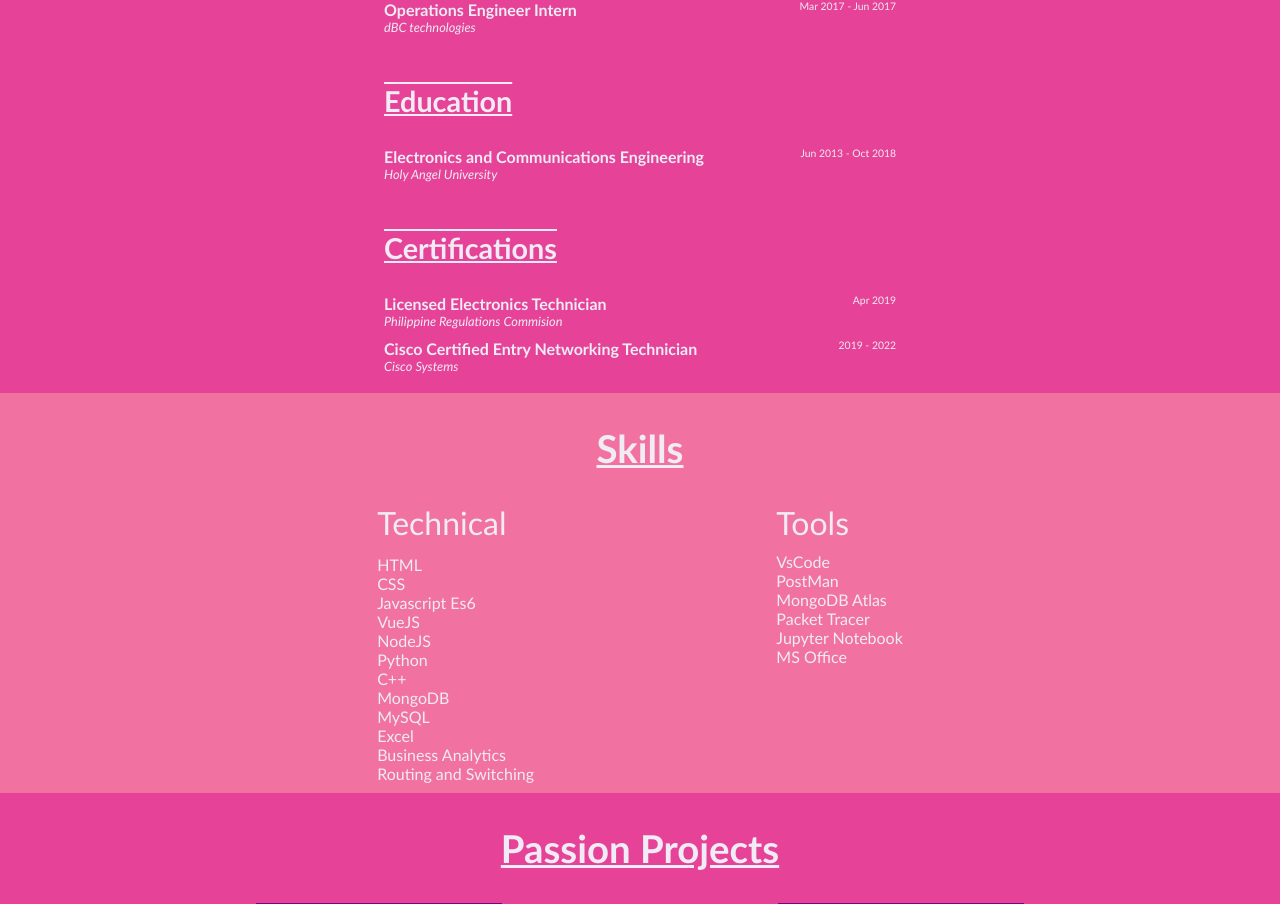
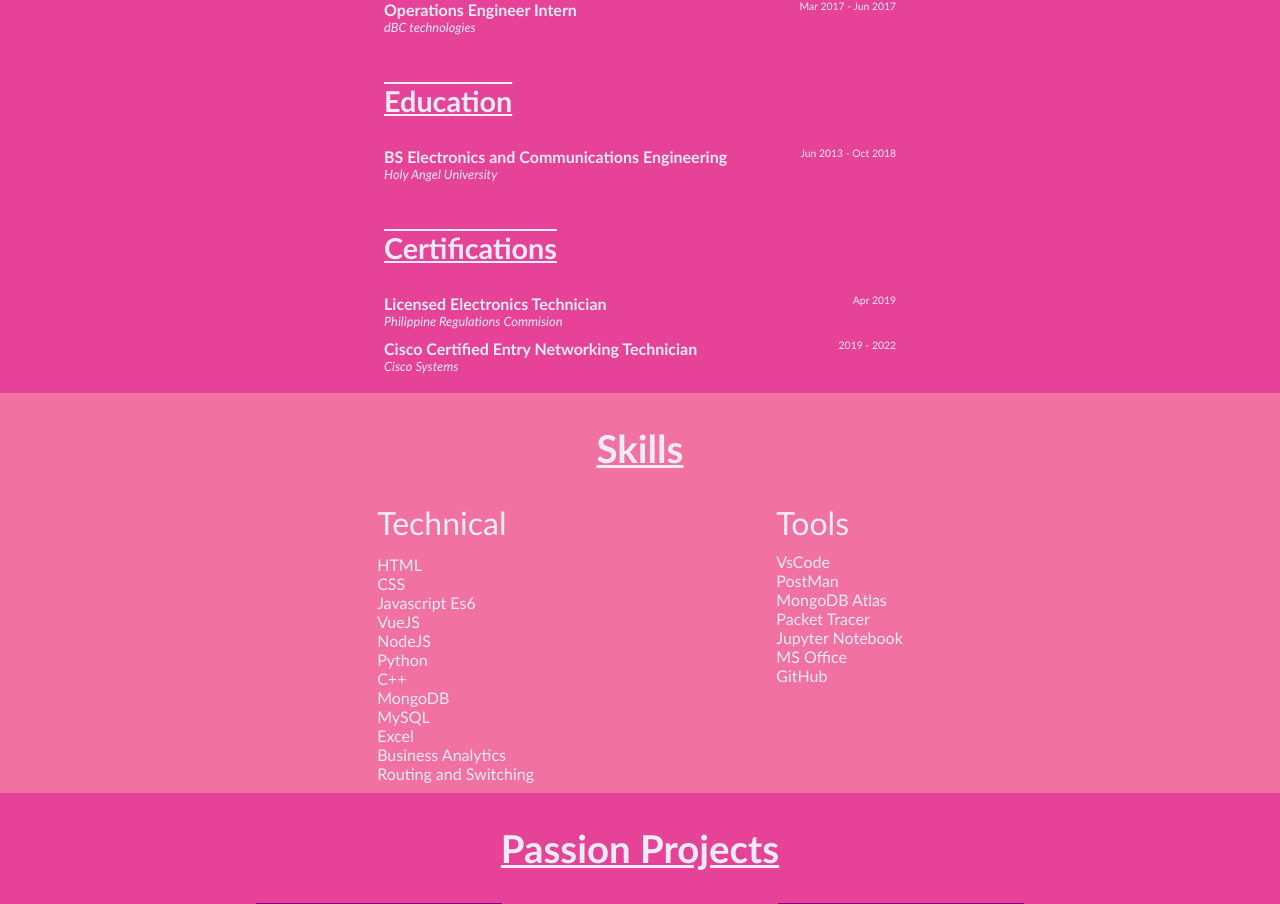
Before and after one commit to lewasaur/Profile, a Vue app: page / in a window 1280 px wide. Shown: the part 807-1711 px from the top of the page. Built offline with nearby package versions, Linux system fonts and the light colour scheme.

Commit message:
edited credentials and skills

```diff
--- a/src/components/Credentials.vue
+++ b/src/components/Credentials.vue
@@ -21,7 +21,7 @@
             </div>
             <div class="credential-box"><h2>Education</h2>
                 <Work
-                    title="Electronics and Communications Engineering"
+                    title="BS Electronics and Communications Engineering"
                     company="Holy Angel University"
                     startDate="Jun 2013"
                     endDate="- Oct 2018"
--- a/src/components/Skills.vue
+++ b/src/components/Skills.vue
@@ -31,6 +31,7 @@
                         <li>Packet Tracer</li>
                         <li>Jupyter Notebook</li>
                         <li>MS Office</li>
+                        <li>GitHub</li>
                     </ul>
                 </div>
                 <!-- <div class="skills-soft">
```
